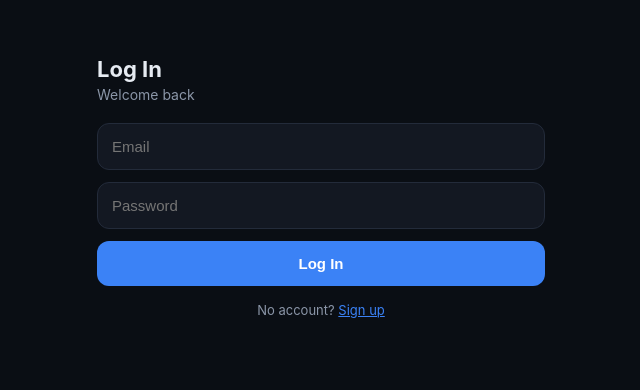
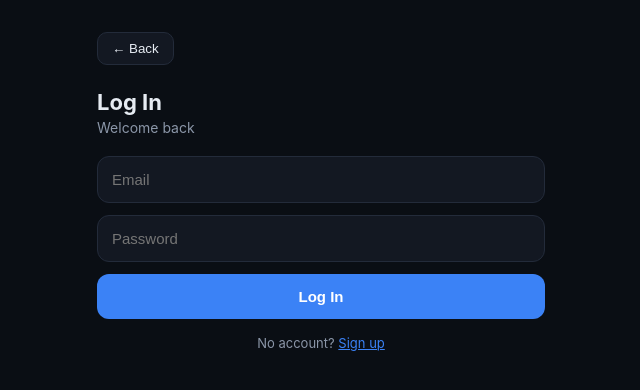
Before and after one commit to franklinemose19-alt/GRIDNET-AI, a React (Vite) app: page /login in a window 1280 px wide. Shown: the top 390 px of the page, without its empty margins (319-959 px from the left). Built offline with nearby package versions, Linux system fonts and the light colour scheme; no server answers.

Commit message:
Update Login.tsx

```diff
--- a/src/pages/Login.tsx
+++ b/src/pages/Login.tsx
@@ -22,11 +22,15 @@ export default function Login() {
 
   return (
     <div className="page">
-      <div className="title" style={{ marginTop: 40 }}>Log In</div>
+      <button className="btn-secondary" style={{ width: 'auto', padding: '8px 14px', borderRadius: 10, marginTop: 16 }} onClick={() => navigate('/')}>
+        ← Back
+      </button>
+
+      <div className="title" style={{ marginTop: 24 }}>Log In</div>
       <div className="subtitle">Welcome back</div>
       <form onSubmit={handleSubmit}>
-        <input type="email" placeholder="Email" value={email} onChange={(e) => setEmail(e.target.value)} required />
-        <input type="password" placeholder="Password" value={password} onChange={(e) => setPassword(e.target.value)} required />
+        <input name="email" type="email" placeholder="Email" value={email} onChange={(e) => setEmail(e.target.value)} required />
+        <input name="password" type="password" placeholder="Password" value={password} onChange={(e) => setPassword(e.target.value)} required />
         {error && <div style={{ color: 'var(--danger)', marginBottom: 12, fontSize: 14 }}>{error}</div>}
         <button className="btn btn-primary" type="submit" disabled={loading}>
           {loading ? 'Logging in...' : 'Log In'}
```
